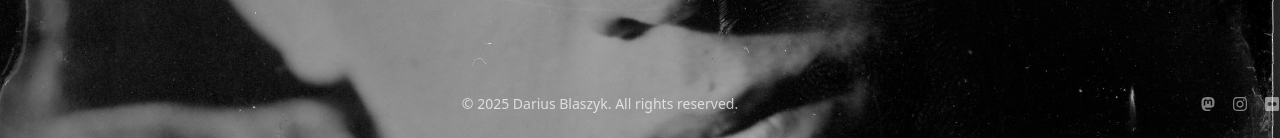
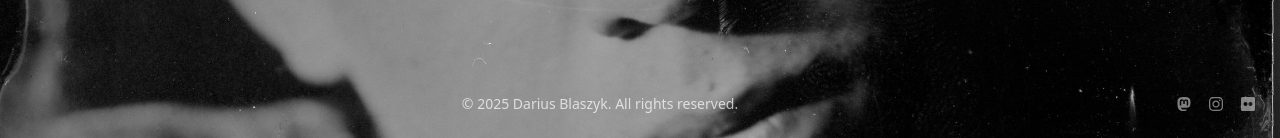
Before and after one commit to daar/daar.github.io, an Astro site: page / in a window 1280 px wide. Shown: the part 662-800 px from the top of the page. Built offline with nearby package versions, Linux system fonts and the light colour scheme; Astro itself is replaced by a stand-in of ours.

Commit message:
add padding to footer

```diff
--- a/src/components/Footer.astro
+++ b/src/components/Footer.astro
@@ -1,5 +1,5 @@
 <footer
-  class="bg-transparent text-white opacity-70 py-6 absolute bottom-0 w-full"
+  class="bg-transparent text-white py-6 px-6 opacity-70 py-6 absolute bottom-0 w-full"
 >
   <div class="container mx-auto flex justify-between items-center">
     <!-- Centered Rights Reserved Message -->
```
